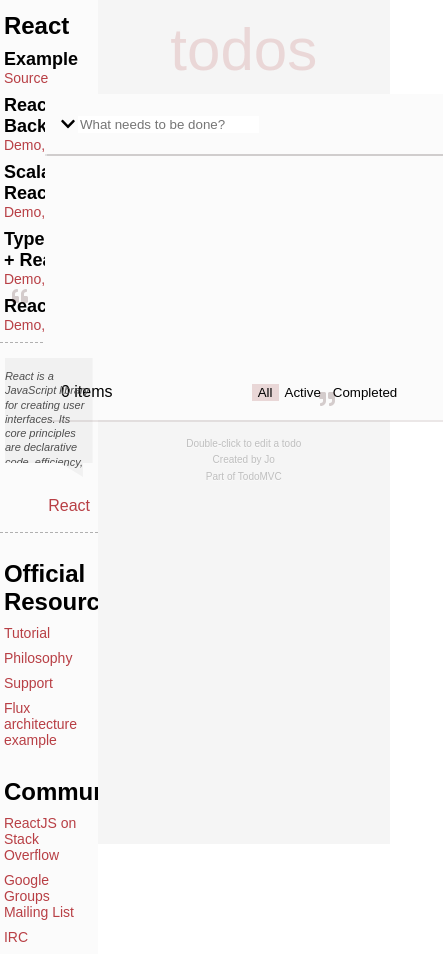
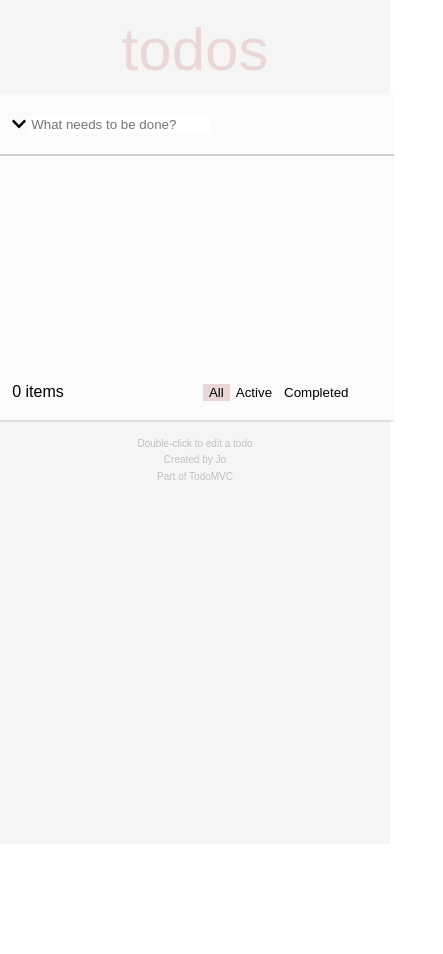
Before and after one commit to verekia/redux-todo, a Next.js app: page / in a window 390 px wide. Shown: the whole page, 443 px wide, since content can reach past the window. After the commit the page ends 844 px from the top, so only its background shows below. Built offline with nearby package versions, Linux system fonts and the light colour scheme.

Commit message:
responsive

```diff
--- a/styles/styles.css
+++ b/styles/styles.css
@@ -11,6 +11,20 @@
 
 }
 
+@media (max-width: 900px) {
+  .menu {
+    display: none;
+  }
+  .background {
+    width: 100vw;
+  }
+}
+
+@media (min-width: 900px) {
+  .background {
+    width: calc(100% - 347px);
+  }
+}
 
 .button-mode {
   border: none;
@@ -103,7 +117,7 @@
 }
 
 .speech-bubble-clippy-text {
-  max-width: 250px;
+  min-width: 250px;
   width: 250px;
   font-size: 11px;
   margin-bottom: 0px;
@@ -129,7 +143,7 @@
 }
 
 .menu {
-  min-width: 25%;
+  min-width: 347px;
   height: 100%;
   background-color: #fbfbfb;
 }
@@ -140,7 +154,6 @@
 
 .background {
   height: 100vh;
-  width: 75%;
   background-color: #f5f5f5;
 }
 
```
